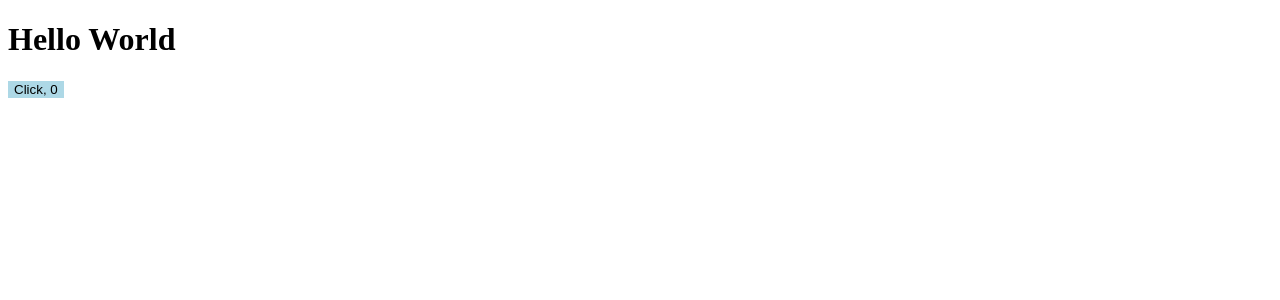
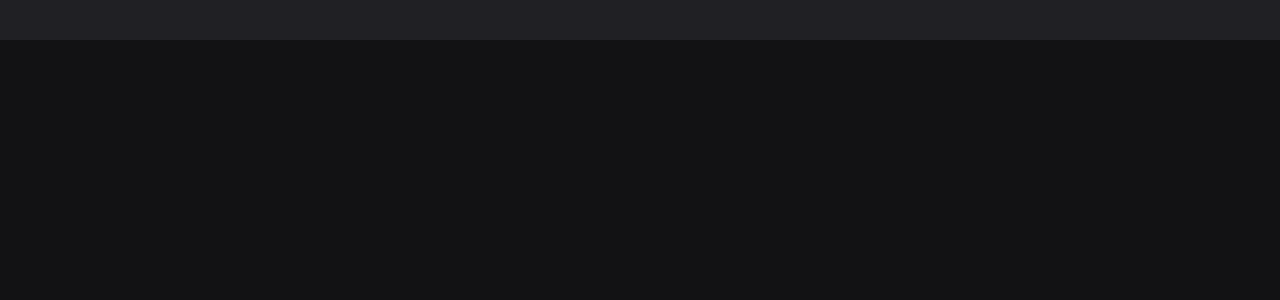
Before and after one commit to Arthur-art/reactjs-ignite-rocketseat-trilha-2022, a React (Vite) app in the folder Project/react-fundamentals/: page / in a window 1280 px wide. Shown: the top 300 px of the page. Built offline with nearby package versions, Linux system fonts and the light colour scheme.

Commit message:
Organizando o projeto, iniciando o desenvolvimento do Header

```diff
--- a/Project/react-fundamentals/src/App.tsx
+++ b/Project/react-fundamentals/src/App.tsx
@@ -1,12 +1,11 @@
-import { Button } from "./components/Button"
-import { Posts } from "./components/Posts"
+import { Header } from "./components/Header/Header"
+import "./global.css"
 
 export function App() {
 
   return (
     <>
-    <Posts post="Hello World" />
-    <Button title="Click" />
+    <Header />
     </>
   )
 }
--- /dev/null
+++ b/Project/react-fundamentals/src/components/Header/Header.module.css
@@ -0,0 +1,6 @@
+.header{
+    background: var(--gray-800);
+    display: flex;
+    justify-content: center;
+    padding: 1.25rem 0;
+}
--- /dev/null
+++ b/Project/react-fundamentals/src/components/Header/Header.tsx
@@ -0,0 +1,8 @@
+import styles from "./Header.module.css"
+
+export const Header = () =>{
+
+    return (
+        <header className={styles.header}></header>
+    )
+}
```
Also changed, not shown: Project/react-fundamentals/src/components/Button/Button.tsx (renamed from Project/react-fundamentals/src/components/Button/index.tsx), Project/react-fundamentals/src/components/Posts/Posts.module.css (added), Project/react-fundamentals/src/components/Posts/Posts.tsx (renamed from Project/react-fundamentals/src/components/Posts/index.tsx).
